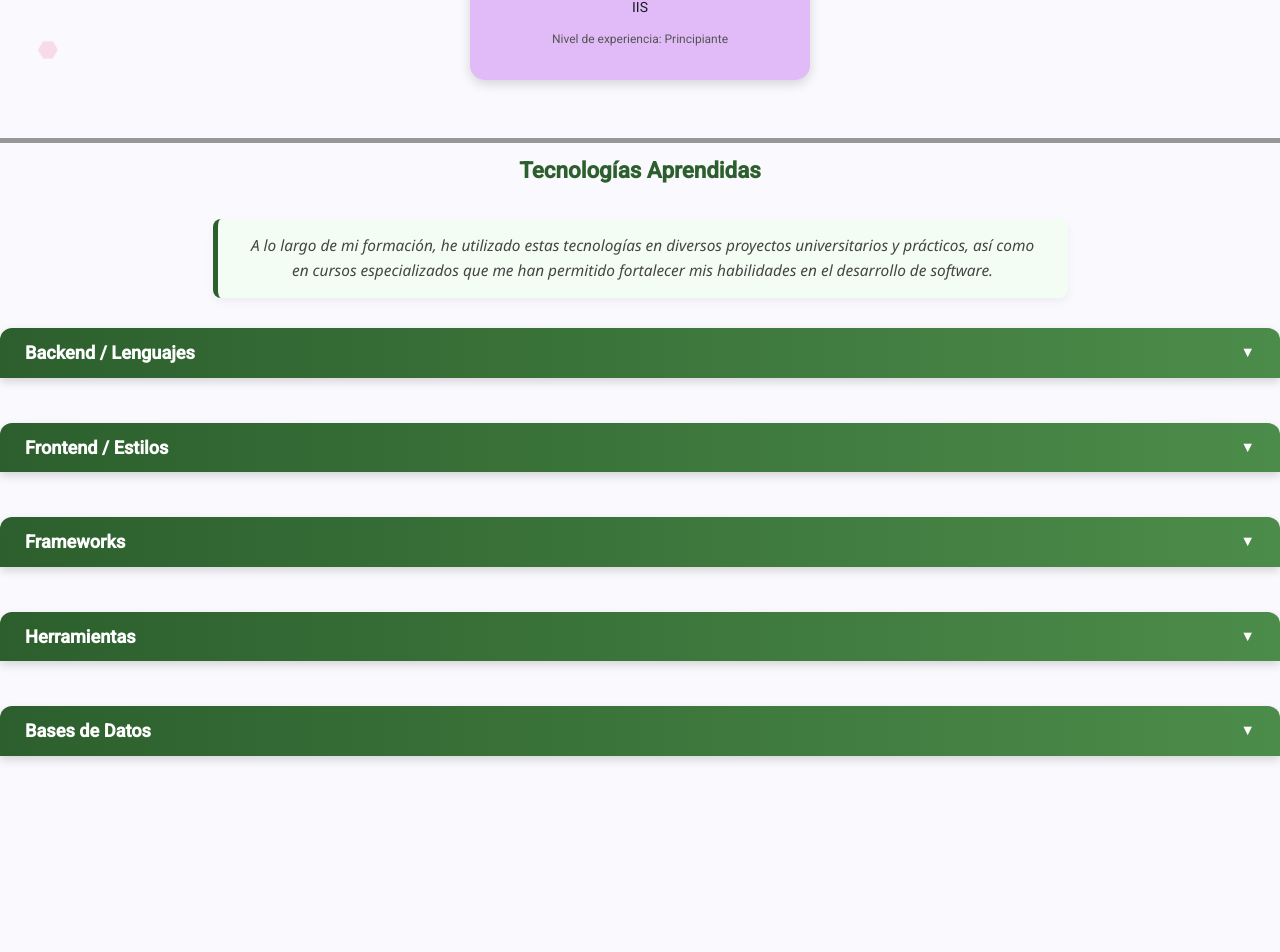
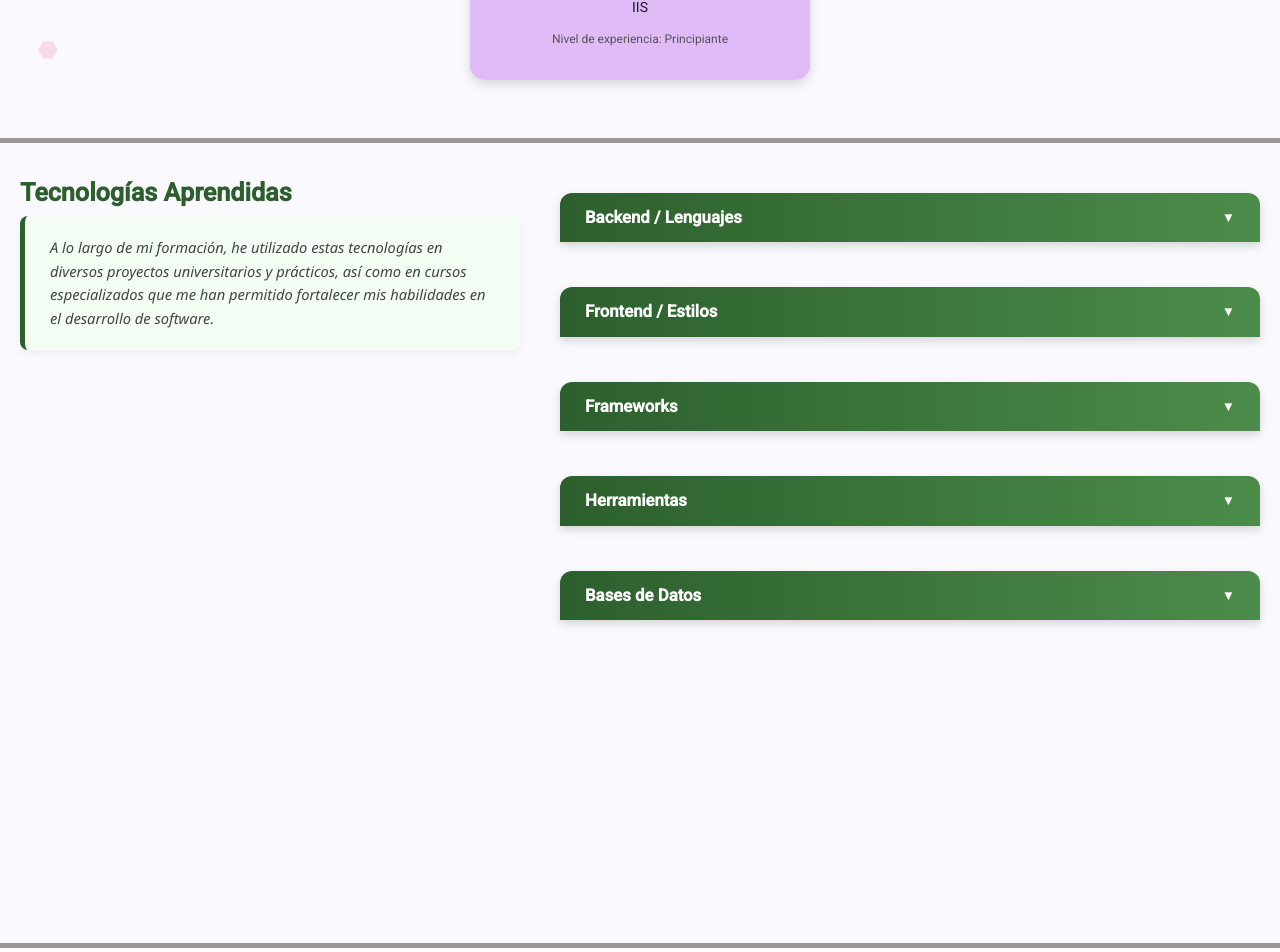
Before and after one commit to GeovannyMolina25/Profile_NelsonMolina, an Angular app: page / in a window 1280 px wide. Shown: the part 2474-3426 px from the top of the page. Built offline with nearby package versions, Linux system fonts and the light colour scheme.

Commit message:
Tecnologias desplejables

```diff
--- a/src/app/profile/learn/learn.css
+++ b/src/app/profile/learn/learn.css
@@ -1,35 +1,58 @@
-/* Título principal */
-.about-text h1 {
-  color: #2C5F2D;
-  text-align: center;
-  margin-bottom: 10px;
-  font-size: 2.2em;
-  font-weight: 700;
+.skills-container {
+  display: flex;
+  justify-content: space-between;
+  align-items: flex-start;
+  flex-wrap: wrap;
+  gap: 40px;
+  padding: 20px;
 }
 
-h2 {
-  color: #2C5F2D;
-  text-align: center;
-  margin-bottom: 40px;
-  font-size: 1.6em;
-  font-weight: 600;
+.skills-description {
+  flex: 1 1 40%;
+  max-width: 500px;
 }
 
-/* Sección de cada tarjeta */
-h3 {
+.skills-list {
+  flex: 1 1 55%;
+}
+
+/* Título de sección */
+.skills-description h2 {
+  color: #2C5F2D;
+  font-size: 1.8em;
+  margin-bottom: 15px;
+}
+
+/* Descripción estilizada */
+.tech-description {
+  text-align: left;
+  font-size: 1.05em;
+  line-height: 1.6;
+  color: #444;
+  font-style: italic;
+  background: #f3fdf4;
+  border-left: 5px solid #2C5F2D;
+  border-radius: 8px;
+  padding: 20px 25px;
+  box-shadow: 0 4px 10px rgba(0, 0, 0, 0.05);
+  font-family: 'Segoe UI', Tahoma, Geneva, Verdana, sans-serif;
+}
+
+/* Cards desplegables (reutilizamos lo anterior) */
+.skills-list h3 {
   background: linear-gradient(90deg, #2C5F2D, #4C8C4A);
   color: white;
   padding: 16px 25px;
   margin: 30px 0 0;
   border-radius: 12px 12px 0 0;
   cursor: pointer;
-  font-size: 1.3em;
+  font-size: 1.2em;
   box-shadow: 0 4px 10px rgba(0, 0, 0, 0.15);
+  position: relative;
   transition: background 0.3s ease;
-  position: relative;
 }
 
-h3::after {
+.skills-list h3::after {
   content: '▼';
   position: absolute;
   right: 25px;
@@ -39,16 +62,15 @@ h3::after {
   transition: transform 0.3s ease;
 }
 
-h3:hover {
+.skills-list h3:hover {
   background: linear-gradient(90deg, #256025, #3f7a3f);
 }
 
-h3:hover::after {
+.skills-list h3:hover::after {
   transform: translateY(-50%) rotate(180deg);
 }
 
-/* Lista oculta por defecto */
-h3 + ul {
+.skills-list h3 + ul {
   max-height: 0;
   opacity: 0;
   overflow: hidden;
@@ -58,27 +80,25 @@ h3 + ul {
   border-top: none;
   border-radius: 0 0 12px 12px;
   box-shadow: 0 4px 10px rgba(0, 0, 0, 0.08);
-  transition: max-height 0.6s ease, opacity 0.4s ease, padding 0.3s ease;
+  transition: max-height 0.5s ease, opacity 0.4s ease, padding 0.3s ease;
 }
 
-/* Mostrar lista al pasar el mouse por el h3 */
-h3:hover + ul {
+.skills-list h3:hover + ul {
   max-height: 500px;
   opacity: 1;
   padding: 20px 25px;
 }
 
-/* Estilo de ítems de la lista */
-ul li {
+.skills-list ul li {
   margin: 10px 0;
   color: #2C5F2D;
-  font-size: 1.05em;
+  font-size: 1em;
   font-weight: 500;
   padding-left: 15px;
   position: relative;
 }
 
-ul li::before {
+.skills-list ul li::before {
   content: "✔";
   position: absolute;
   left: 0;
@@ -86,19 +106,24 @@ ul li::before {
   font-size: 0.9em;
 }
 
-.tech-description {
-  max-width: 800px;
-  margin: 0 auto 30px auto;
-  padding: 0 20px;
-  text-align: center;
-  font-size: 1.1em;
-  line-height: 1.6;
-  color: #444;
-  font-family: 'Segoe UI', Tahoma, Geneva, Verdana, sans-serif;
-  font-style: italic;
-  background: #f3fdf4;
-  border-left: 5px solid #2C5F2D;
-  border-radius: 8px;
-  box-shadow: 0 4px 10px rgba(0, 0, 0, 0.05);
-  padding: 15px 25px;
+/* Responsivo para pantallas pequeñas */
+@media (max-width: 768px) {
+  .skills-container {
+    flex-direction: column;
+    align-items: center;
+  }
+
+  .skills-description,
+  .skills-list {
+    flex: 1 1 100%;
+    max-width: 100%;
+  }
+
+  .skills-description h2 {
+    text-align: center;
+  }
+
+  .tech-description {
+    text-align: justify;
+  }
 }
--- a/src/app/profile/learn/learn.html
+++ b/src/app/profile/learn/learn.html
@@ -1,10 +1,15 @@
-
+<div class="skills-container">
+  <!-- Columna izquierda: Descripción -->
+  <div class="skills-description">
     <h2>Tecnologías Aprendidas</h2>
     <p class="tech-description">
-  A lo largo de mi formación, he utilizado estas tecnologías en diversos proyectos universitarios y prácticos, así como en cursos especializados que me han permitido fortalecer mis habilidades en el desarrollo de software.
-</p>
+      A lo largo de mi formación, he utilizado estas tecnologías en diversos proyectos universitarios y prácticos,
+      así como en cursos especializados que me han permitido fortalecer mis habilidades en el desarrollo de software.
+    </p>
+  </div>
 
-
+  <!-- Columna derecha: Desplegables -->
+  <div class="skills-list">
     <h3>Backend / Lenguajes</h3>
     <ul>
       <li *ngFor="let tech of technologies.backend">{{ tech }}</li>
@@ -29,3 +34,5 @@
     <ul>
       <li *ngFor="let tech of technologies.databases">{{ tech }}</li>
     </ul>
+  </div>
+</div>
```
